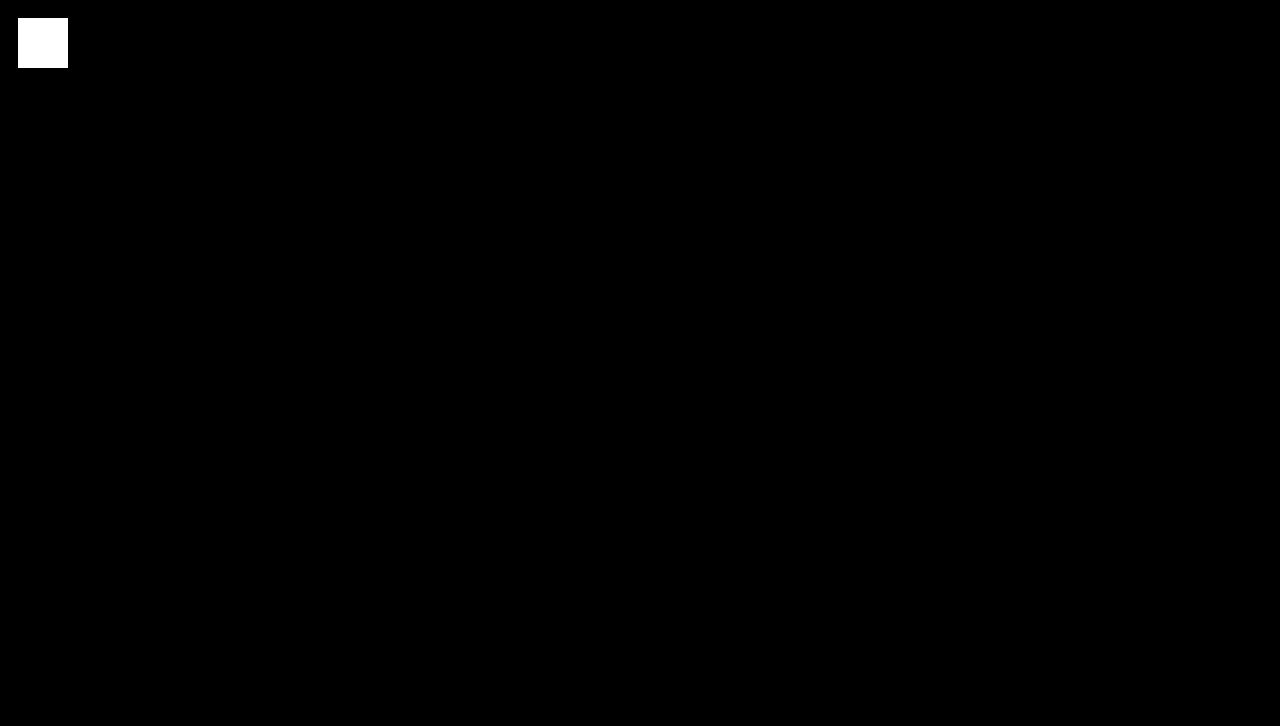
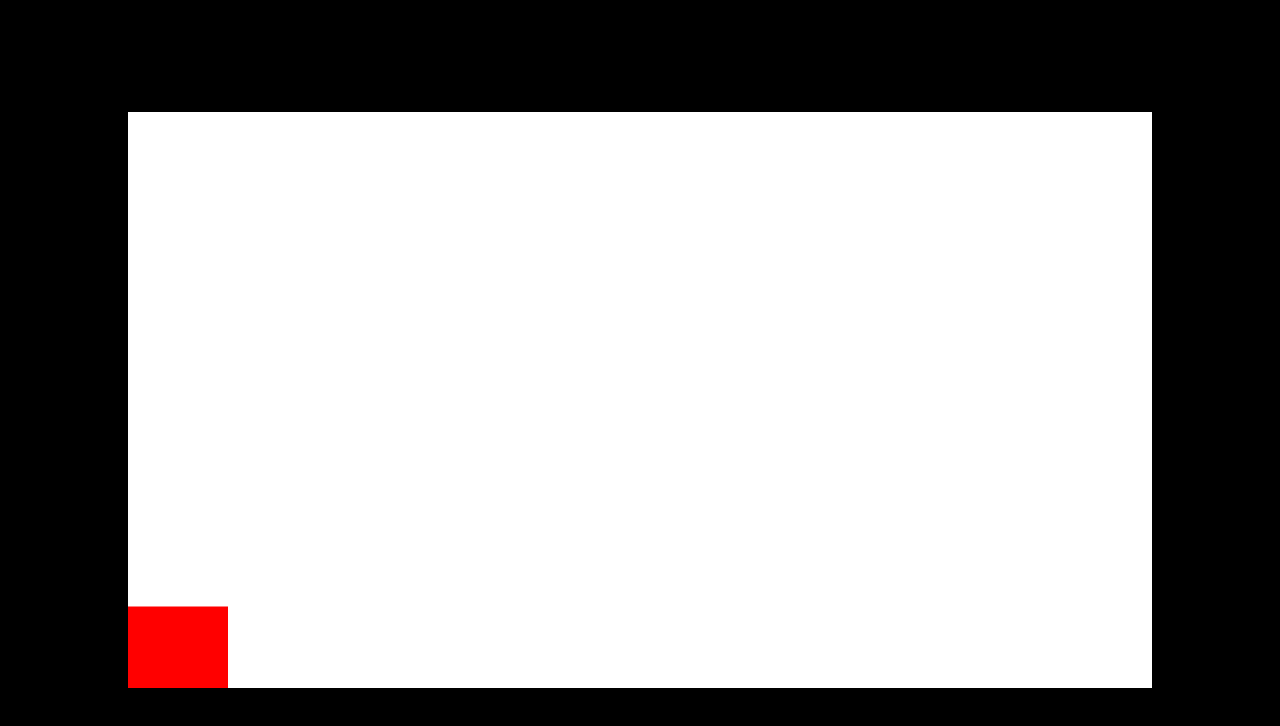
Before and after one commit to JurgitaE/vertical-platformer, a website with bundled scripts: page index.html in a window 1280 px wide. Built offline with nearby package versions, Linux system fonts and the light colour scheme.

Commit message:
project structure, imitation of the fall

```diff
--- /dev/null
+++ b/classes/Game.js
@@ -0,0 +1,14 @@
+import Player from './Player.js';
+class Game {
+    constructor(canvas) {
+        this.canvas = canvas;
+        this.width = this.canvas.width;
+        this.height = this.canvas.height;
+        this.player = new Player(this, 0, 0);
+    }
+    render(ctx) {
+        this.player.update(ctx);
+    }
+}
+
+export default Game;
--- /dev/null
+++ b/classes/Player.js
@@ -0,0 +1,29 @@
+class Player {
+    constructor(game, xPosition, yPosition) {
+        this.game = game;
+        this.position = {
+            x: xPosition,
+            y: yPosition,
+        };
+        this.velocity = {
+            x: 0,
+            y: 1,
+        };
+        this.width = 100;
+        this.height = 100;
+    }
+
+    draw(ctx) {
+        ctx.fillStyle = 'red';
+        ctx.fillRect(this.position.x, this.position.y, this.width, this.height);
+    }
+    update(ctx) {
+        this.draw(ctx);
+        if (this.position.y + this.height < this.game.height) {
+            this.position.y += this.velocity.y;
+            this.velocity.y += 0.5;
+        }
+    }
+}
+
+export default Player;
--- a/index.html
+++ b/index.html
@@ -10,7 +10,7 @@
         <link rel="manifest" href="./favicon/site.webmanifest" />
         <link rel="shortcut icon" href="favicon.ico" type="image/x-icon" />
         <link rel="stylesheet" href="style.css" />
-        <title>Document</title>
+        <title>Vertical platformer game</title>
     </head>
     <body>
         <canvas></canvas>
--- a/script.js
+++ b/script.js
@@ -1,6 +1,18 @@
-const canvas = document.querySelector('canvas');
-const ctx = canvas.getContext('2d');
-canvas.width = 1024;
-canvas.height = 576;
-ctx.fillStyle = 'white';
-ctx.fillRect(10, 10, 50, 50);
+import Game from './classes/Game.js';
+
+window.addEventListener('load', () => {
+    const canvas = document.querySelector('canvas');
+    const ctx = canvas.getContext('2d');
+    canvas.width = 1024;
+    canvas.height = 576;
+    const game = new Game(canvas);
+
+    function animate() {
+        ctx.fillStyle = 'white';
+        ctx.fillRect(0, 0, canvas.width, canvas.height);
+        game.render(ctx);
+        window.requestAnimationFrame(animate);
+    }
+
+    animate();
+});
--- a/style.css
+++ b/style.css
@@ -1,3 +1,9 @@
 body {
     background-color: black;
 }
+canvas {
+    position: absolute;
+    top: 50%;
+    left: 50%;
+    translate: -50% -50%;
+}
```
